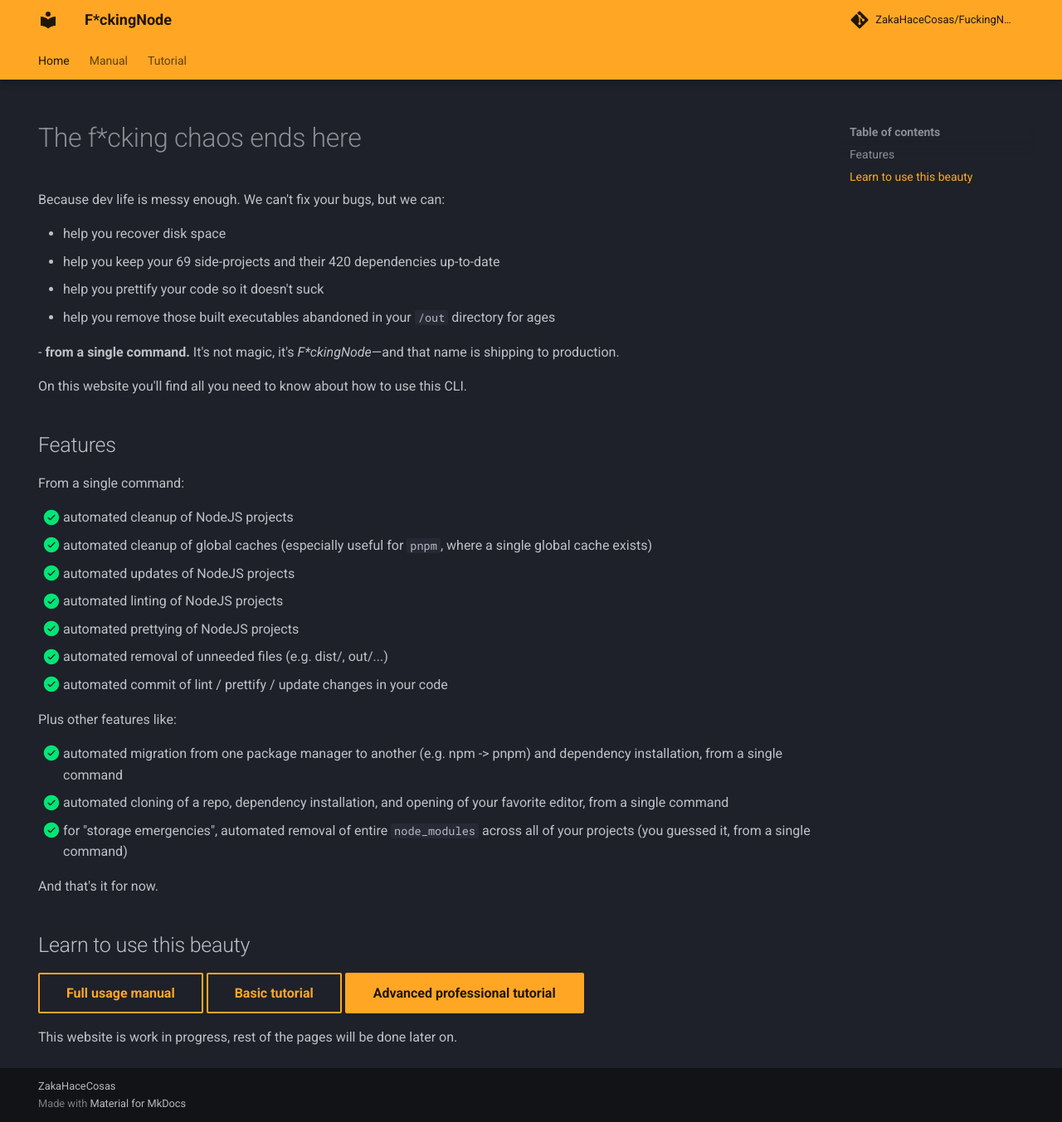
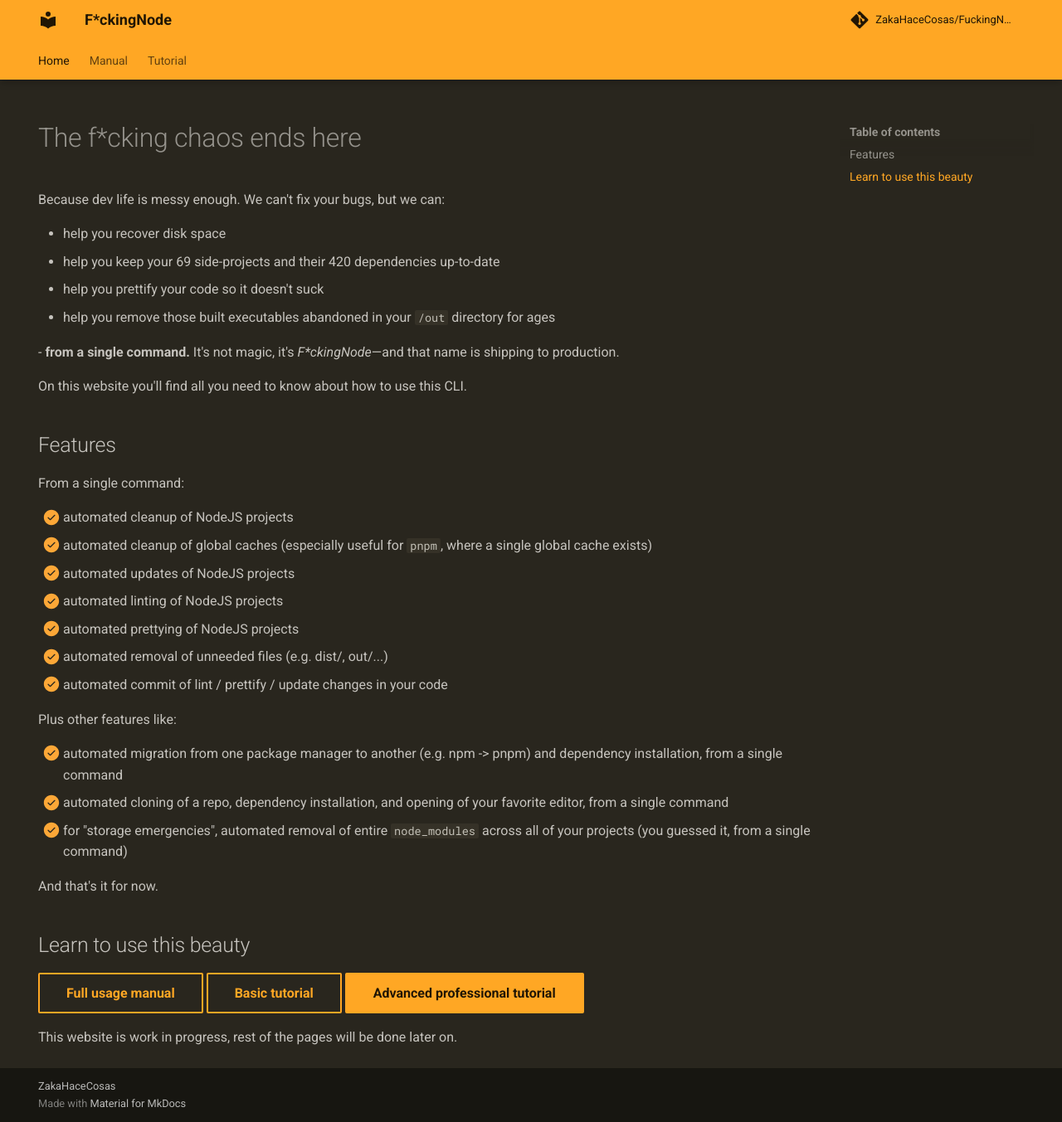
Before and after one commit to ZakaHaceCosas/FuckingNode, an MkDocs documentation site: the page built from website/index.md, in a window 1280 px wide and 1353 px high. Shown: the whole window at 83% size. Built offline with MkDocs 1.6.1 and Material for MkDocs 9.7.7, drawn with Linux system fonts in a browser that asks for light colours; comment, search, counter and statistics services are not loaded.

Commit message:
that's smarter

```diff
--- a/website/overrides/main.html
+++ b/website/overrides/main.html
@@ -6,8 +6,11 @@
         * {
             scroll-behavior: smooth;
         }
+        :root {
+            --md-hue: 45deg!important;
+        }
         span.task-list-indicator::before {
-            background-color: #fca737
+            background-color: #fca737!important
         }
     </style>
 {% endblock %}
```
